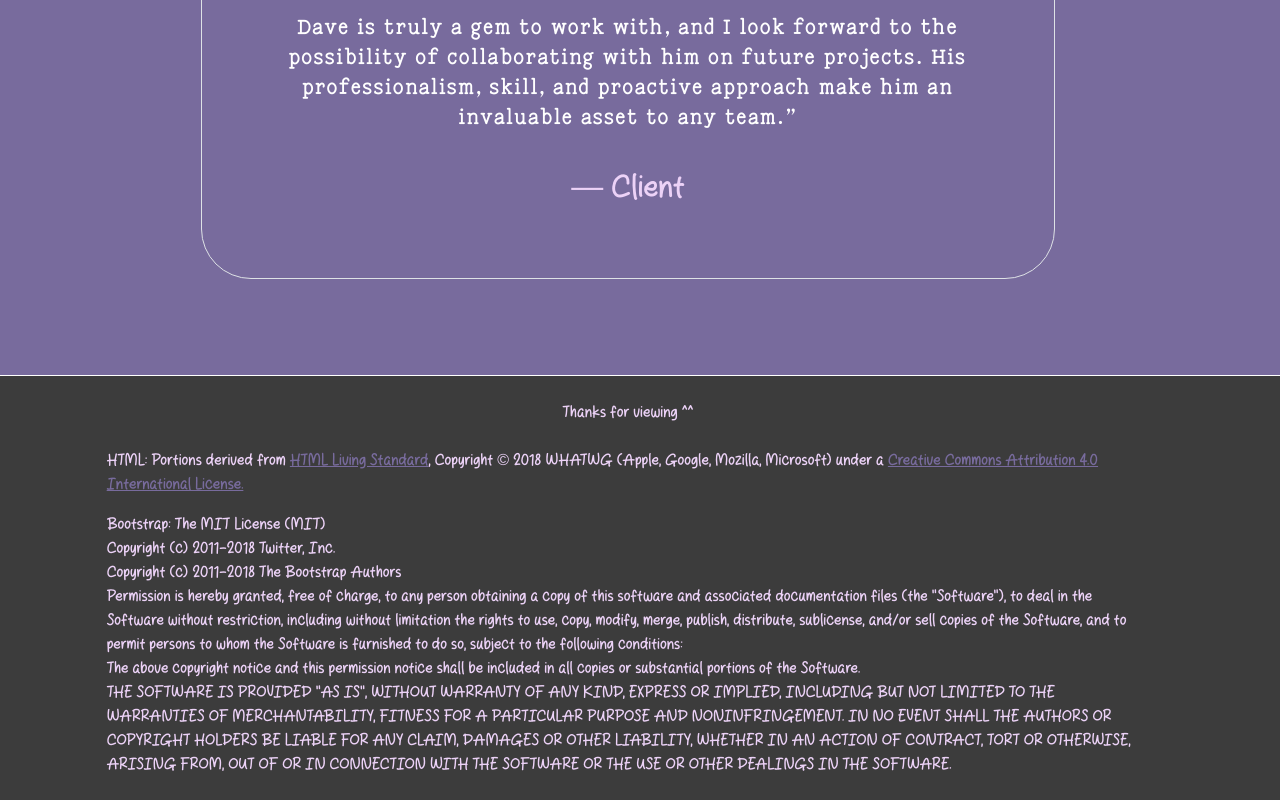
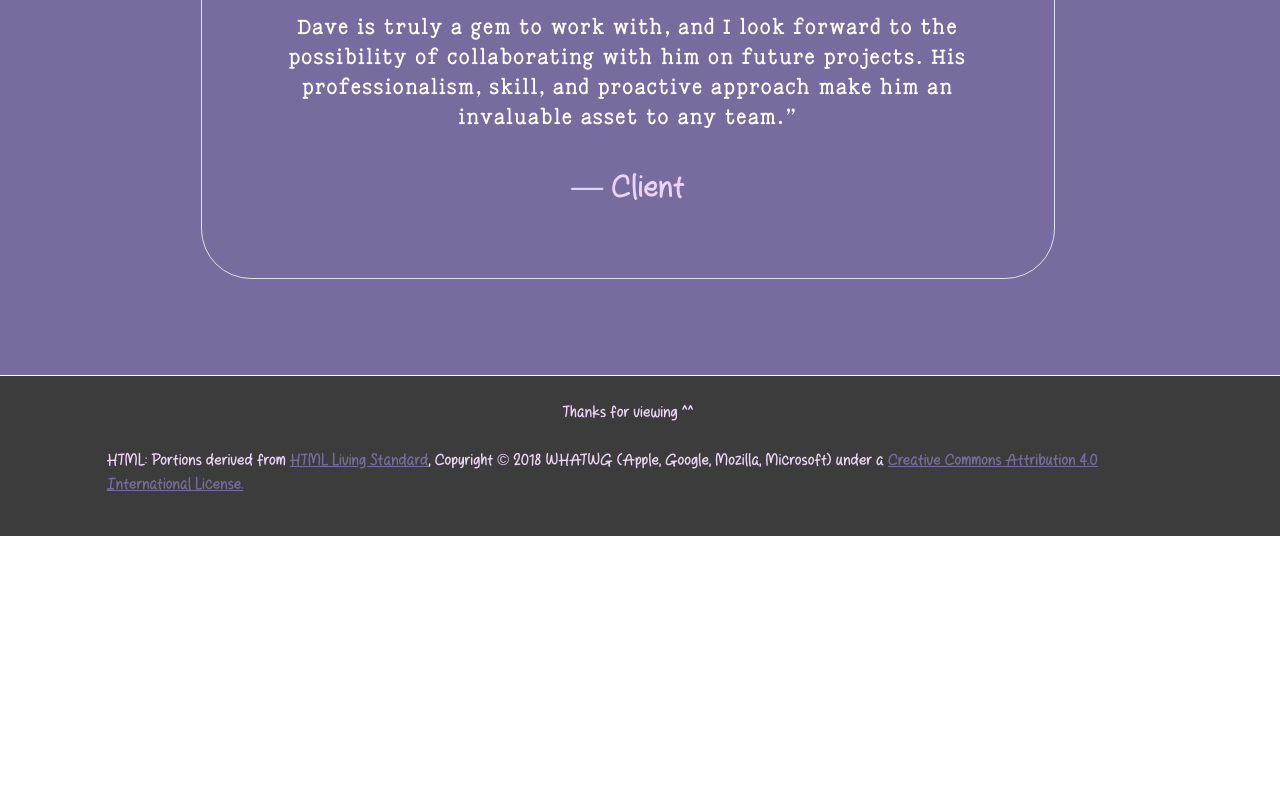
Before and after one commit to davedc0/davedc0.github.io, a website: page soundadvent.html in a window 1280 px wide. Shown: the part 3479-4279 px from the top of the page. After the commit the page ends 4015 px from the top, so only its background shows below. Drawn offline with nearby package versions, Linux system fonts and the light colour scheme.

Commit message:
Update soundadvent.html

```diff
--- a/soundadvent.html
+++ b/soundadvent.html
@@ -240,30 +240,7 @@ Dave is truly a gem to work with, and I look forward to the possibility of colla
                   </p>
         </div>
 
-          <div class="col-10 d-flex justify-content-center text-secondary">
-                Bootstrap: The MIT License (MIT)
-                <br>
-                Copyright (c) 2011-2018 Twitter, Inc.    <br>
-                Copyright (c) 2011-2018 The Bootstrap Authors    <br>
 
-                Permission is hereby granted, free of charge, to any person obtaining a copy
-                of this software and associated documentation files (the "Software"), to deal
-                in the Software without restriction, including without limitation the rights
-                to use, copy, modify, merge, publish, distribute, sublicense, and/or sell
-                copies of the Software, and to permit persons to whom the Software is
-                furnished to do so, subject to the following conditions:    <br>
-
-                The above copyright notice and this permission notice shall be included in
-                all copies or substantial portions of the Software.    <br>
-
-                THE SOFTWARE IS PROVIDED "AS IS", WITHOUT WARRANTY OF ANY KIND, EXPRESS OR
-                IMPLIED, INCLUDING BUT NOT LIMITED TO THE WARRANTIES OF MERCHANTABILITY,
-                FITNESS FOR A PARTICULAR PURPOSE AND NONINFRINGEMENT. IN NO EVENT SHALL THE
-                AUTHORS OR COPYRIGHT HOLDERS BE LIABLE FOR ANY CLAIM, DAMAGES OR OTHER
-                LIABILITY, WHETHER IN AN ACTION OF CONTRACT, TORT OR OTHERWISE, ARISING FROM,
-                OUT OF OR IN CONNECTION WITH THE SOFTWARE OR THE USE OR OTHER DEALINGS IN
-                THE SOFTWARE.
-        </div>
     </div>
 
 
```
